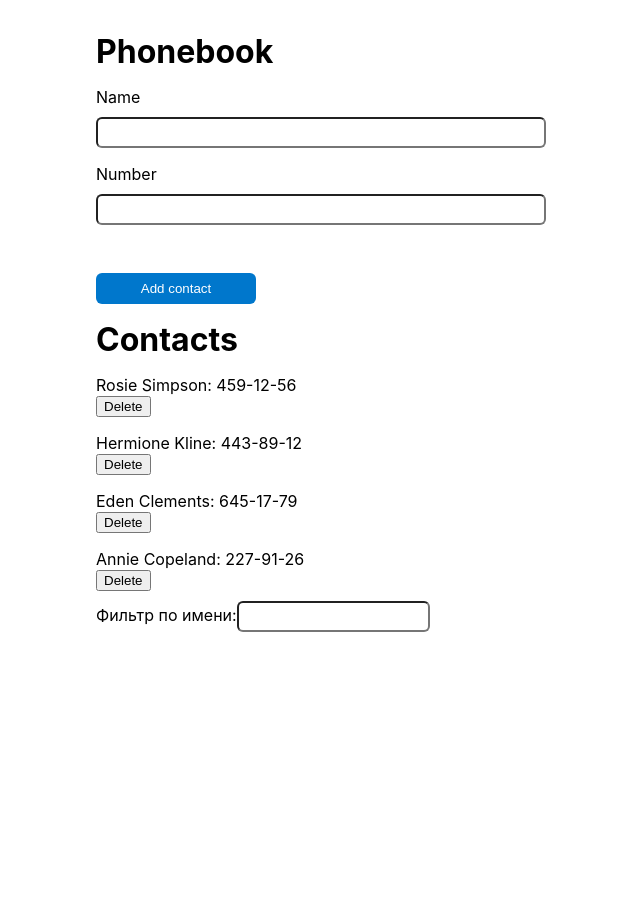
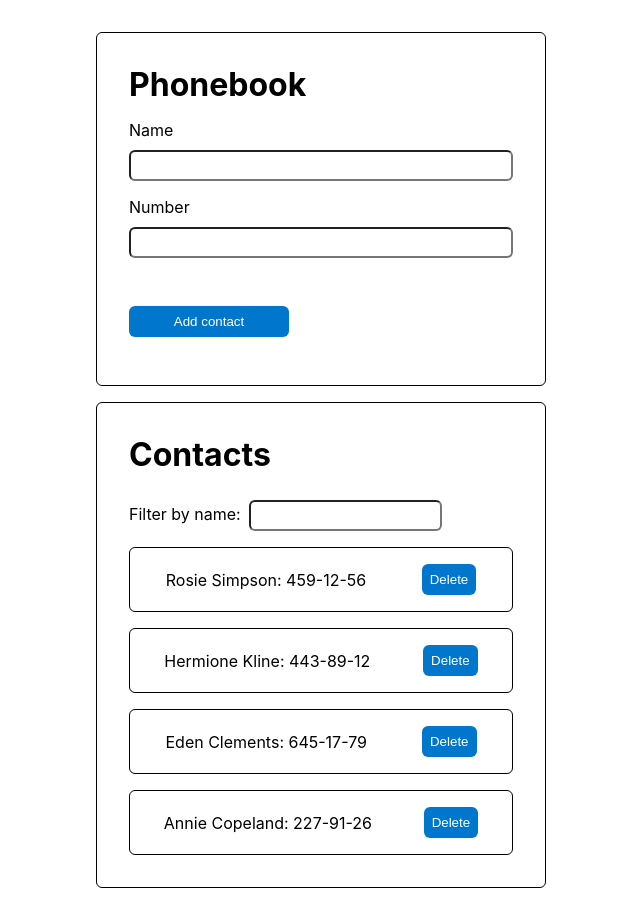
Before and after one commit to MaksimLisovoi/react-practice, a React (Create React App) app: page / in a window 1280 px wide. Shown: the whole page, without its empty margins (319-959 px from the left). Before the commit the page ends 800 px from the top, so only its background shows below. Built offline with nearby package versions, Linux system fonts and the light colour scheme.

Commit message:
added styles to project

```diff
--- a/src/components/App/App.jsx
+++ b/src/components/App/App.jsx
@@ -40,9 +40,9 @@ export class App extends Component {
 
   getVisibleContacts = () => {
     const { contacts, filter } = this.state;
-    const normalizedFilter = filter.toLocaleLowerCase();
+    const normalizedFilter = filter.toLowerCase();
 
-    return contacts.filter(contact => contact.name.includes(normalizedFilter));
+    return contacts.filter(contact => contact.name.toLowerCase().includes(normalizedFilter));
   };
 
   render() {
@@ -52,11 +52,15 @@ export class App extends Component {
 
     return (
       <Box mx="auto" maxWidth={450} p={'5'}>
-        <Heading>Phonebook</Heading>
-        <Form onSubmit={this.formSubmitHandler} />
-        <Heading>Contacts</Heading>
-        <Contacts contacts={visibleContacts} onDeleteContact={this.deleteContact} />
-        <Filter filteredValue={filter} onChangeFilter={this.changeFilter} />
+        <Box border="normal" borderRadius={'normal'} p={5} mb={4}>
+          <Heading>Phonebook</Heading>
+          <Form onSubmit={this.formSubmitHandler} />
+        </Box>
+        <Box border="normal" borderRadius={'normal'} p={5}>
+          <Heading>Contacts</Heading>
+          <Filter filteredValue={filter} onChangeFilter={this.changeFilter} />
+          <Contacts contacts={visibleContacts} onDeleteContact={this.deleteContact} />
+        </Box>
       </Box>
     );
   }
--- a/src/components/Contacts/Contacts.styled.js
+++ b/src/components/Contacts/Contacts.styled.js
@@ -1,10 +1,25 @@
 import styled from '@emotion/styled';
 
 export const ContactItem = styled.li`
+  display: flex;
+  justify-content: space-around;
+  align-items: center;
+
+  border: ${p => p.theme.borders.normal};
+  border-radius: ${p => p.theme.radii.normal};
+  padding: ${p => p.theme.space[4]};
+
   :not(:last-child) {
     margin-bottom: ${p => p.theme.space[4]};
   }
 `;
-export const Btn = styled.button``;
+export const Btn = styled.button`
+  margin-left: ${p => p.theme.space[4]};
+  padding: ${p => p.theme.space[3]};
+  background-color: ${p => p.theme.colors.primary};
+  color: ${p => p.theme.colors.white};
+  border: ${p => p.theme.borders.none};
+  border-radius: ${p => p.theme.radii.normal};
+`;
 
 export const Text = styled.p``;
--- a/src/components/Filter/Filter.jsx
+++ b/src/components/Filter/Filter.jsx
@@ -1,8 +1,12 @@
 import { Input } from 'components/Form/Form.styled';
+import { Box } from 'components/Box';
+import { Label, LabelText } from './Filter.styled';
 
 export const Filter = ({ filteredValue, onChangeFilter }) => (
-  <label>
-    Фильтр по имени:
-    <Input type="text" value={filteredValue} onChange={onChangeFilter} />
-  </label>
+  <Box mb="4">
+    <Label>
+      <LabelText>Filter by name:</LabelText>
+      <Input type="text" value={filteredValue} onChange={onChangeFilter} />
+    </Label>
+  </Box>
 );
--- /dev/null
+++ b/src/components/Filter/Filter.styled.js
@@ -0,0 +1,8 @@
+import styled from '@emotion/styled';
+
+export const LabelText = styled.p`
+  margin-right: ${p => p.theme.space[3]};
+  display: inline;
+`;
+
+export const Label = styled.label``;
--- a/src/components/Form/Form.styled.js
+++ b/src/components/Form/Form.styled.js
@@ -24,8 +24,8 @@ export const Input = styled.input`
 
 export const Btn = styled.button`
   width: 160px;
+  margin-top: ${p => p.theme.space[5]};
   padding: ${p => p.theme.space[3]};
-  margin-top: ${p => p.theme.space[5]};
   background-color: ${p => p.theme.colors.primary};
   color: ${p => p.theme.colors.white};
   border: ${p => p.theme.borders.none};
```
Also changed, not shown: package.json (+10 -2 lines), 1 other file (tests, documents, lock files or other folders).
